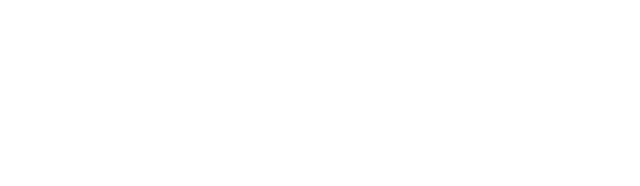
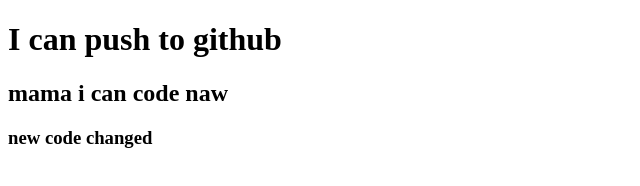
Before and after one commit to sumieaakter/My-SecondTime-First-Repo, a plain HTML site: page index.html in a window 1280 px wide. Shown: the whole page, without its empty margins (0-640 px from the left). Drawn offline with Linux system fonts and the light colour scheme.

Commit message:
added header

```diff
--- a/index.html
+++ b/index.html
@@ -7,6 +7,9 @@
     <title>My-SecondTime-First-Repo</title>
 </head>
 <body>
+    <h1>I can push to github</h1>
+    <h2>mama i can code naw</h2>
+    <h3>new code changed </h3>
 
 </body>
 </html>
```
